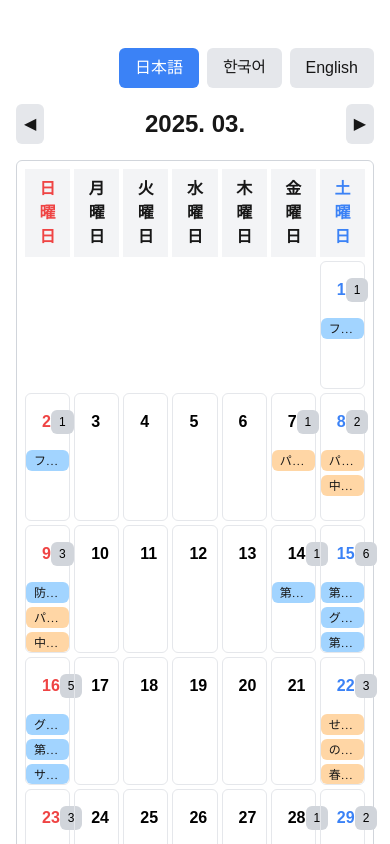
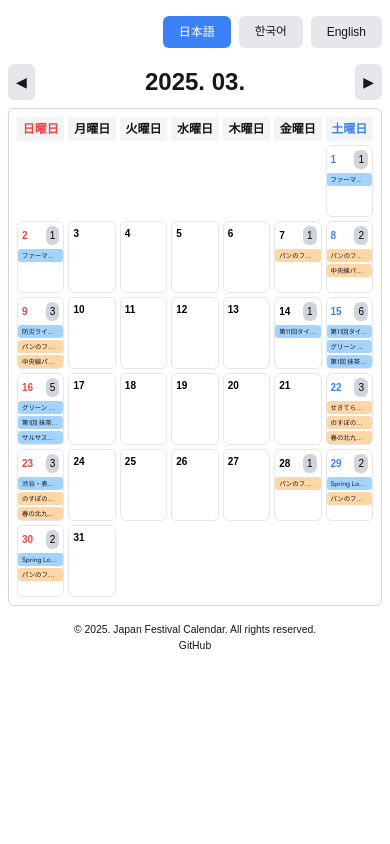
Before and after one commit to boyeoon/japan-festival-calendar, a Next.js app: page / in a window 390 px wide. Shown: the top 844 px of the page. Built offline with nearby package versions, Linux system fonts and the light colour scheme; no server answers; a web font is replaced by a local one.

Commit message:
style: update styles for mobile responsiveness
Adjusted styles to ensure proper UI display on mobile devices.

```diff
--- a/app/components/button/languagebutton.tsx
+++ b/app/components/button/languagebutton.tsx
@@ -41,7 +41,7 @@ export default function LanguageButton({
       ].map(({ code, label, font }) => (
         <button
           key={code}
-          className={`px-4 py-2 rounded-md ${
+          className={`text-xs sm:text-sm px-4 py-2 rounded-md ${
             lang === code ? "bg-blue-500 text-white" : "bg-gray-200"
           } ${font}`}
           onClick={() => handleChange(code)}
--- a/app/components/calendar/calendar.tsx
+++ b/app/components/calendar/calendar.tsx
@@ -125,13 +125,13 @@ export default function Calendar() {
         lang={lang}
       />
 
-      <div className="w-full max-w-5xl mx-auto mt-8 p-4">
+      <div className="w-full max-w-5xl mx-auto mt-4 px-2 sm:mt-8 sm:p-4">
         {/* 다국어 버튼 */}
         <div className="mb-4 flex justify-end">
           <LanguageButton onChange={setLang} />
         </div>
         {/* 달력 헤더 */}
-        <div className="flex justify-between items-center mb-4">
+        <div className="flex justify-between items-center mb-2 sm:mb-4 text-sm sm:text-base">
           <button onClick={prevMonth} className="p-2 bg-gray-200 rounded-md">
             ◀
           </button>
@@ -148,7 +148,7 @@ export default function Calendar() {
           {(Weekdays[lang] || Weekdays["en"]).map((day, index) => (
             <div
               key={day}
-              className={`text-center font-bold p-2 bg-gray-100 ${
+              className={`text-center font-bold p-1 sm:p-2 text-xs sm:text-sm bg-gray-100 ${
                 index === 0
                   ? "text-red-500"
                   : index === 6
@@ -180,14 +180,14 @@ export default function Calendar() {
             return (
               <div
                 key={day}
-                className="h-32 flex flex-col border rounded-md cursor-pointer hover:bg-gray-100"
+                className="h-[4.5rem] sm:h-32 flex flex-col border rounded-md cursor-pointer hover:bg-gray-100 transition"
                 onClick={() => openModal(date)}
               >
                 {/* 날짜와 공휴일 + 추가 이벤트 개수 표시 */}
-                <div className="p-4 flex items-center justify-between">
+                <div className="px-1 py-1 sm:p-4 flex items-center justify-between">
                   <div className="flex items-center">
                     <span
-                      className={`font-semibold ${
+                      className={`text-[0.625rem] sm:text-sm font-semibold ${
                         holiday || isSunday
                           ? "text-red-500"
                           : isSaturday
@@ -200,7 +200,7 @@ export default function Calendar() {
 
                     {/* 공휴일이 있으면 날짜 옆에 표시 */}
                     {holiday && (
-                      <span className="ml-2 text-red-500 text-xs font-medium">
+                      <span className="ml-1 text-[0.25rem] sm:text-xs text-red-500 font-medium">
                         {holiday.localName}
                       </span>
                     )}
@@ -208,21 +208,21 @@ export default function Calendar() {
 
                   {/* 총 이벤트 개수 박스 */}
                   {totalEventCount > 0 && (
-                    <span className="bg-gray-300 text-xs text-black px-2 py-1 rounded-md">
+                    <span className="bg-gray-300 text-[0.625rem] sm:text-xs text-black px-1 py-0.5 sm:px-2 sm:py-1 rounded-md">
                       {totalEventCount}
                     </span>
                   )}
                 </div>
 
                 {/* 이벤트 그룹 (최대 3개만 표시) */}
-                <div className="flex flex-col gap-1 w-full">
+                <div className="flex flex-col gap-[0.15rem] sm:gap-1 w-full">
                   {displayedEvents.map((event) => (
                     <a
                       key={`${event.source}-${event.id}`}
                       href={event.link}
                       target="_blank"
                       rel="noopener noreferrer"
-                      className={`text-xs text-center px-2 py-[0.15rem] w-full overflow-hidden whitespace-nowrap overflow-ellipsis transition rounded-md
+                      className={`text-[0.4rem] sm:text-xs text-center px-1 sm:px-2 py-[0.1rem] sm:py-[0.15rem] w-full overflow-hidden whitespace-nowrap overflow-ellipsis transition rounded-[0.2rem] sm:rounded-md
                         ${
                           lang === "ko"
                             ? "font-LINESeedKR"
--- a/app/components/footer/footer.tsx
+++ b/app/components/footer/footer.tsx
@@ -2,7 +2,7 @@ import Link from "next/link";
 
 export default function Footer() {
   return (
-    <footer className="mt-2 mb-6 text-center">
+    <footer className="mt-4 sm:mt-6 mb-8 sm:mb-12 text-center text-[0.65rem] sm:text-sm px-4">
       <p>
         &copy; {new Date().getFullYear()}. Japan Festival Calendar. All rights
         reserved.
```
